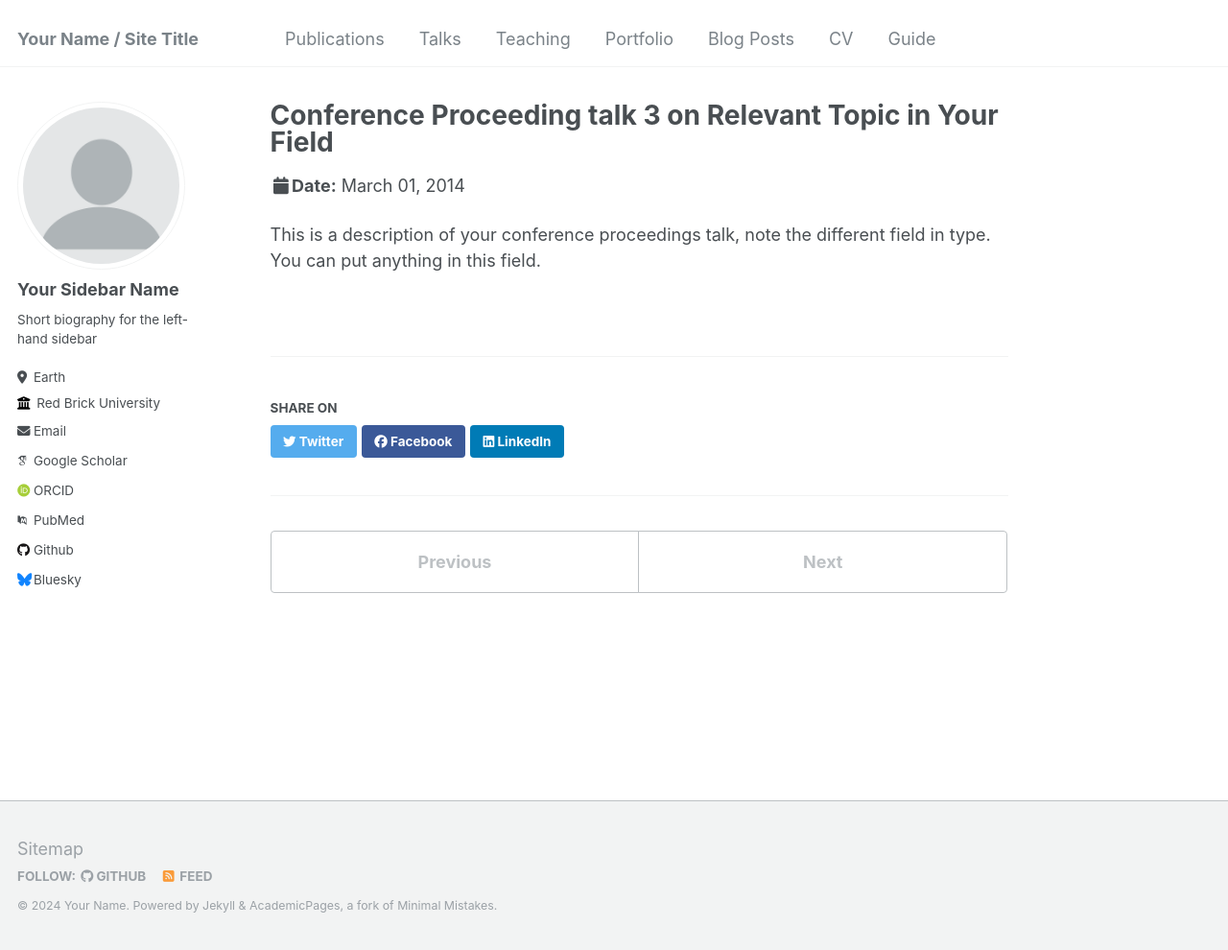
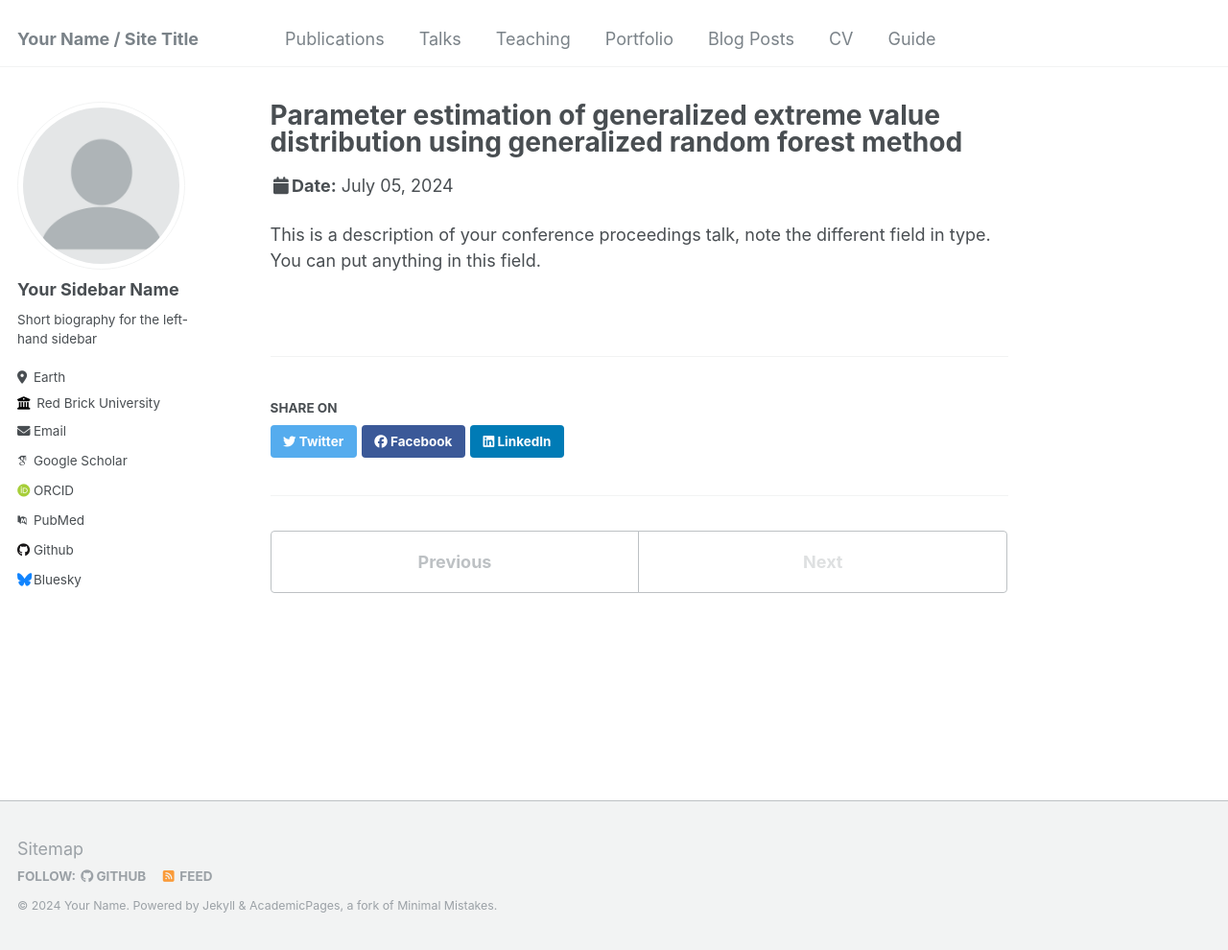
Before and after one commit to LucienVidagbandji/lucienv, a Jekyll site: the page built from _talks/2014-03-01-talk-3.md, in a window 1280 px wide and 990 px high. Shown: the whole window at 96% size. Built offline with Jekyll 4.4.1, drawn with Linux system fonts in a browser that asks for light colours; some web fonts are replaced.

Commit message:
Update 2024-07-05-talk-3.md

```diff
--- a/_talks/2014-03-01-talk-3.md
+++ b/_talks/2014-03-01-talk-3.md
@@ -1,11 +1,11 @@
 ---
-title: "Conference Proceeding talk 3 on Relevant Topic in Your Field"
+title: "Parameter estimation of generalized extreme value distribution using generalized random forest method"
 collection: talks
 type: "Conference proceedings talk"
-permalink: /talks/2014-03-01-talk-3
-venue: "Testing Institute of America 2014 Annual Conference"
-date: 2014-03-01
-location: "Los Angeles, CA"
+permalink: https://normandie.math.cnrs.fr/Journees/Journee16/index.html
+venue: "Journée de la fédération Normandie-mathématiques"
+date: 5 july, 2024
+location: "Université de Rouen, Normandie, France"
 ---
 
 This is a description of your conference proceedings talk, note the different field in type. You can put anything in this field.
```
